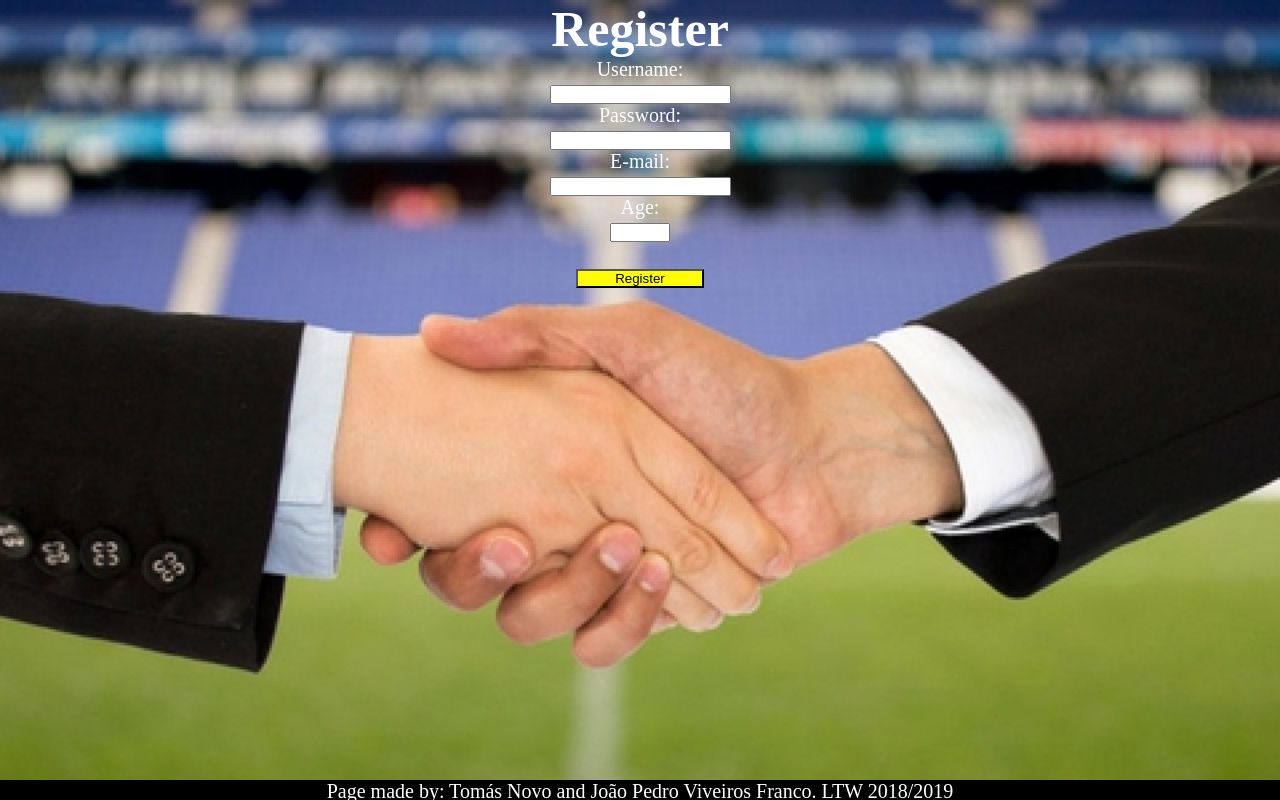
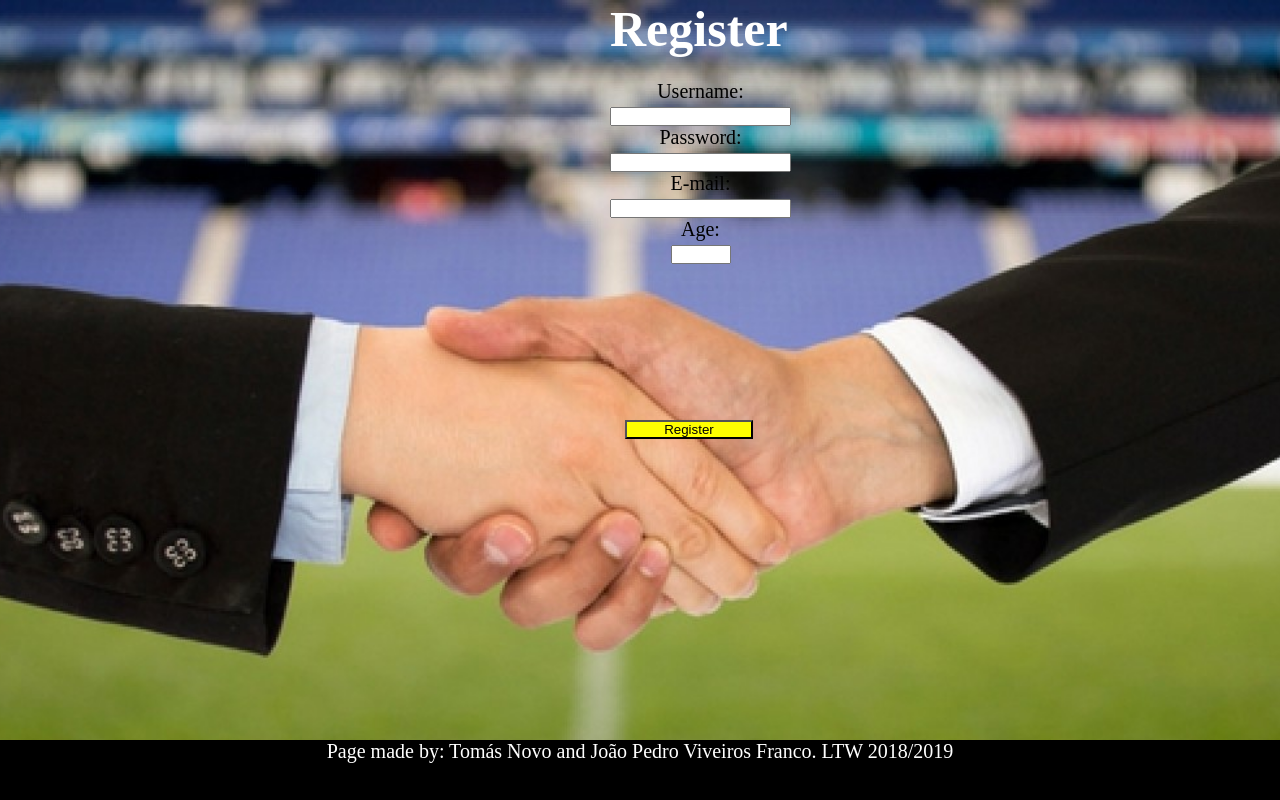
Before and after one commit to pedrovfranco/FEUP-LTW, a PHP site: page /register.html in a window 1280 px wide. Run offline with PHP 8.4, Linux system fonts and the light colour scheme.

Commit message:
updated css

```diff
--- a/style.css
+++ b/style.css
@@ -10,12 +10,12 @@ header {
  top: 0px;
  bottom: 0px;
  background-image: url(eder.jpg);
- height: 780px;
+ height: 750px;
  background-size: cover;
  background-position: center;
  text-align: center;
  background-repeat: no-repeat;
- background-attachment: fixed;
+ background-attachment: scroll;
 }
 
 h1 > a {
@@ -23,7 +23,7 @@ h1 > a {
   font-family: "Times New Roman", Times, serif;
   font-size: 100px;
   position: relative;
-  right: -420px;
+  right: -357px;
   top: 90px;
   text-decoration: none;
 }
@@ -58,39 +58,53 @@ h2 > a {
   padding: 20px 30px;
   position: relative;
   left: 310px;
-  top: -760px;
+  top: -730px;
 }
 
 .signup li.active a{
   border: 2px solid white;
 }
 
+/* REGISTER */
 .register
 {
   background-image: url(handshake.jpg);
-  height: 800px;
+  height: 780px;
   width: 100%;
   background-size: cover;
   background-position:top;
+  background-attachment: scroll;
   text-align: center;
   color: white;
   font-family: "Times New Roman", Times, serif;
-  font-size: 20px;
+  position: fixed;
 }
 
 .register h1
 {
+  position: fixed;
+  left: 610px;
   font-size: 50px;
+}
+
+.register form
+{
+  position: fixed;
+  top: 80px;
+  left: 610px;
+  font-size: 20px;
+  color: black;
+
 }
 
 .register input[type="submit"]
 {
   background-color: yellow;
   width: 10%;
-  /*position: fixed;*/
+  position: fixed;
   text-align: center;
-  /*top: 260px;*/
-  /*left : 45%;*/
+  top: 420px;
+  left :625px;
 }
 
 footer
@@ -98,7 +112,7 @@ footer
   position: fixed;
   left: 0px;
   right: 0px;
-  top: 780px;
+  top: 740px;
   bottom: 0px;
   background-color: black;
   text-align: center;
@@ -132,7 +146,7 @@ footer
   text-align: center;
   font-size: 50px;
   position:fixed;
-  left: 1320px;
+  left: 1020px;
   top: 10px;
 }
 
@@ -143,20 +157,20 @@ footer
   text-align: center;
   font-size: 30px;
   position:fixed;
-  left: 1180px;
+  left: 880px;
   top: 80px;
 }
 
 .login input[type=text] {
  position: fixed;
  top: 130px;
- left: 1300px;
+ left: 1000px;
 }
 
 .login input[type=password] {
  position: fixed;
  top: 160px;
- left: 1300px;
+ left: 1000px;
 }
 
 .login input[type="submit"]
@@ -164,7 +178,7 @@ footer
   background-color: yellow;
   position: fixed;
   top: 190px;
-  left: 1300px;
+  left: 1015px;
   width: 10%;
 }
 
@@ -181,10 +195,10 @@ footer
   font-size: 20px;
 }
 
- .profile input[type="image"]
+.profile label
 {
+  cursor: pointer;
 }
-
 
 .postButton [type="submit"]
 {
@@ -195,3 +209,12 @@ footer
   width: 15%;
   height : 10%;
 }
+
+/* ABOUT */
+
+.about
+{
+  background-image: url(room.png);
+  width: 100%;
+  height: 100%;
+}
```
Also changed, not shown: room.png (added).
